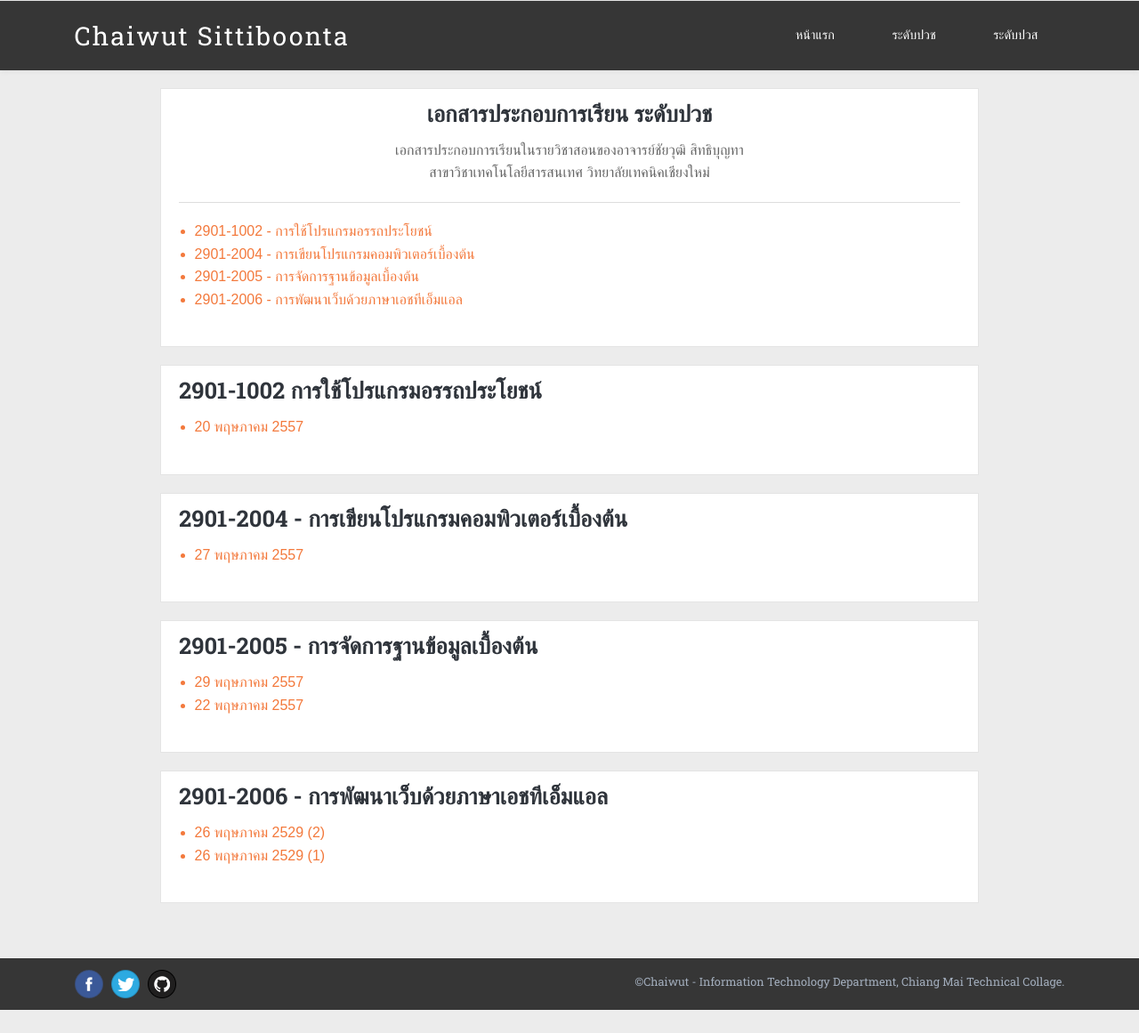
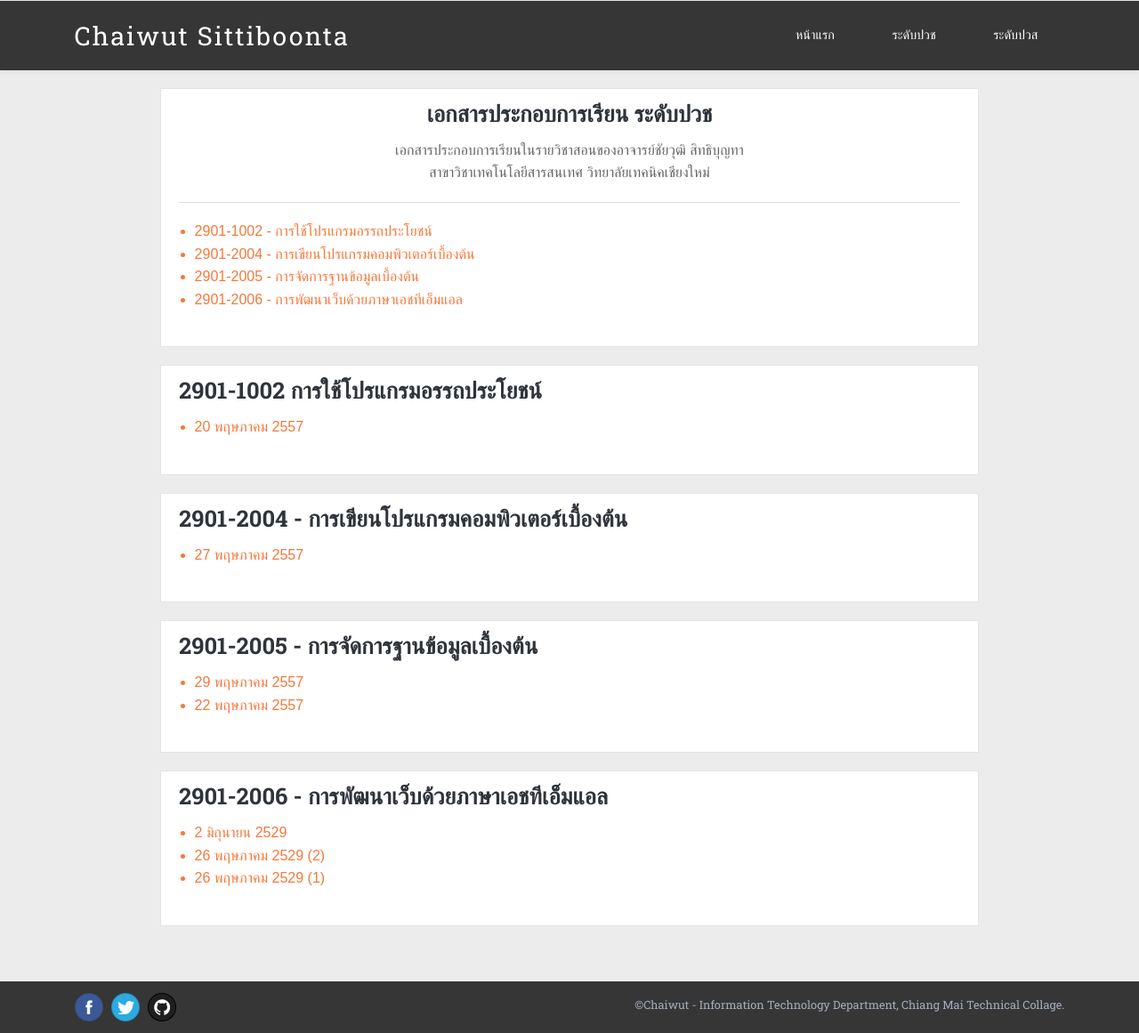
Before and after one commit to ichaiwut/ichaiwut.github.io, a Jekyll site: the page built from slides/diploma.html, in a window 1280 px wide. Shown: the whole page at 89% size. Built offline with Jekyll 4.4.1, drawn with Linux system fonts in a browser that asks for light colours; Markdown is read by kramdown in place of the engine named in the settings; before the commit the page ends 1135 px from its top, so only the background shows below that.

Commit message:
addes slide

```diff
--- a/slides/diploma.html
+++ b/slides/diploma.html
@@ -56,6 +56,7 @@ pagename: Slide
 			<div class="post-list-container slide-con" id="html-dev">
 				<h2>2901-2006 - การพัฒนาเว็บด้วยภาษาเอชทีเอ็มแอล</h2>
 				<ul>
+					<li><a href="https://www.dropbox.com/s/g9httyvdhe14ael/2901-2006_2-06-14.pdf">2 มิถุนายน 2529</a></li>
 					<li><a href="https://www.dropbox.com/s/7gilgyveloy41cq/2901-2006_26-05-14_2.pdf">26 พฤษภาคม 2529 (2)</a></li>
 					<li><a href="https://www.dropbox.com/s/su4tpqsykvoqb5c/2901-2006_26-05-2014.pdf">26 พฤษภาคม 2529 (1)</a></li>
 				</ul>
```
